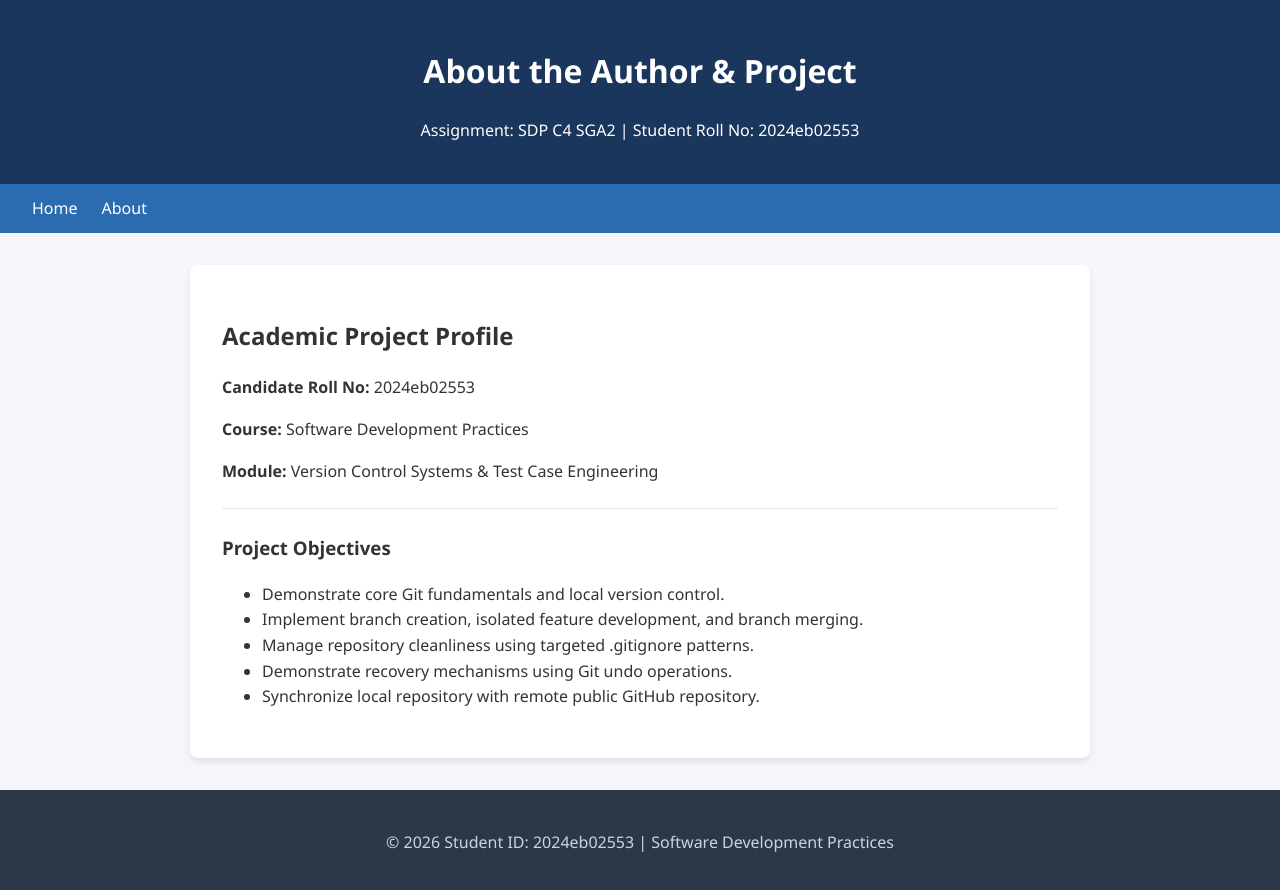
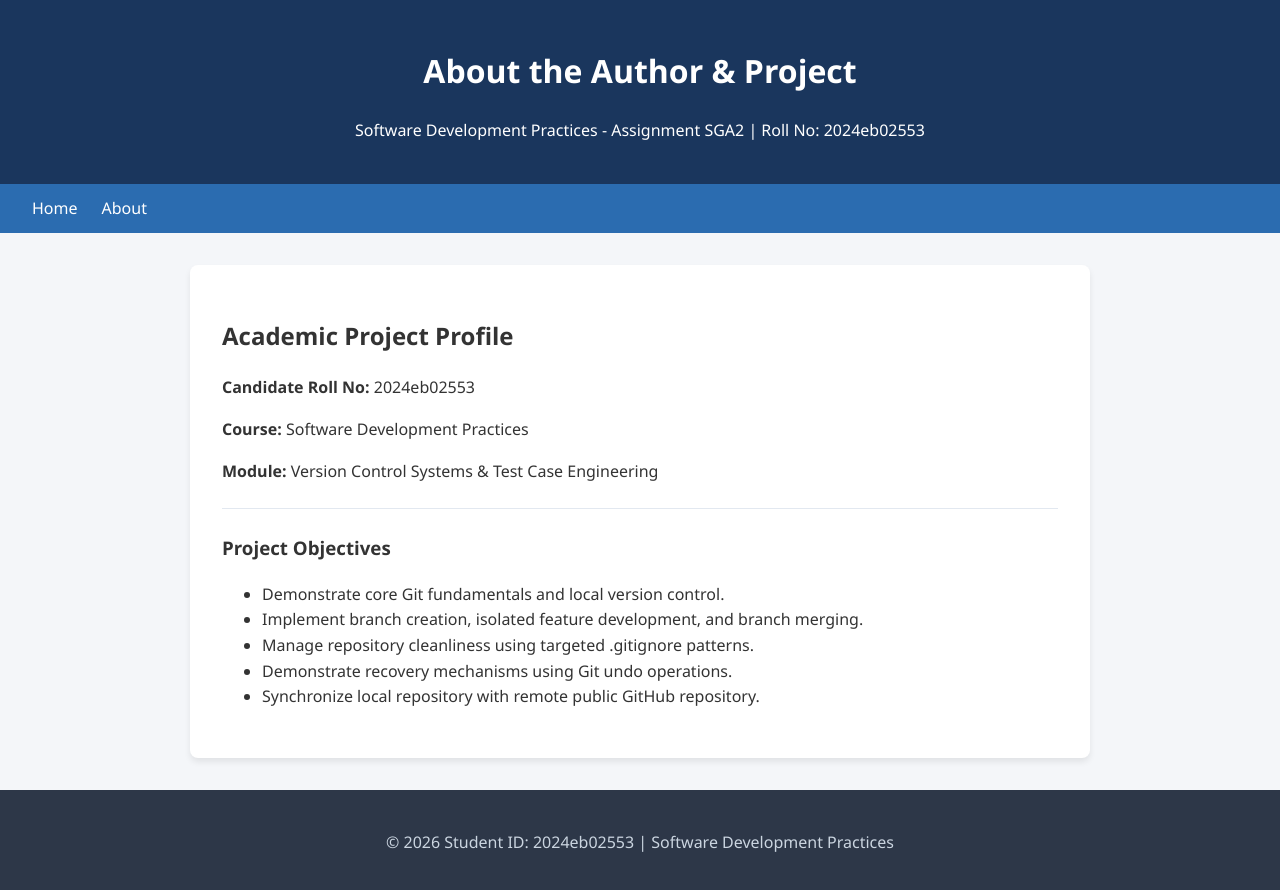
Before and after one commit to Spiritsfuse/2024eb02553_SDP_C4_SGA2, a plain HTML site: page about.html in a window 1280 px wide. Drawn offline with Linux system fonts and the light colour scheme.

Commit message:
Refine document formatting: remove em-dashes and clean header metadata

```diff
--- a/about.html
+++ b/about.html
@@ -57,7 +57,7 @@
 <body>
     <header>
         <h1>About the Author & Project</h1>
-        <p>Assignment: SDP C4 SGA2 | Student Roll No: 2024eb02553</p>
+        <p>Software Development Practices - Assignment SGA2 | Roll No: 2024eb02553</p>
     </header>
     <nav>
         <a href="index.html">Home</a>
```
Also changed, not shown: index.html (+1 -1 lines), git_commands.txt, 2 other files.
